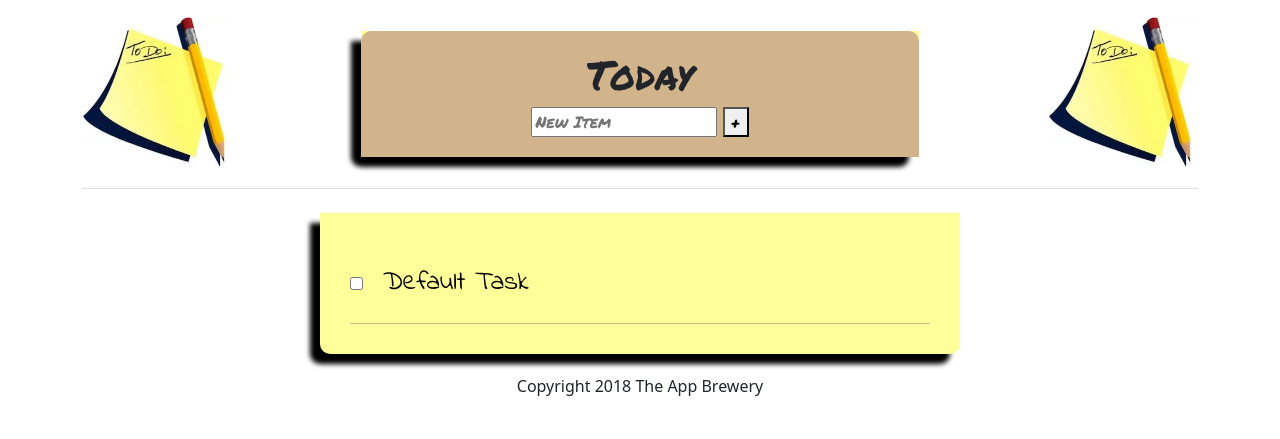
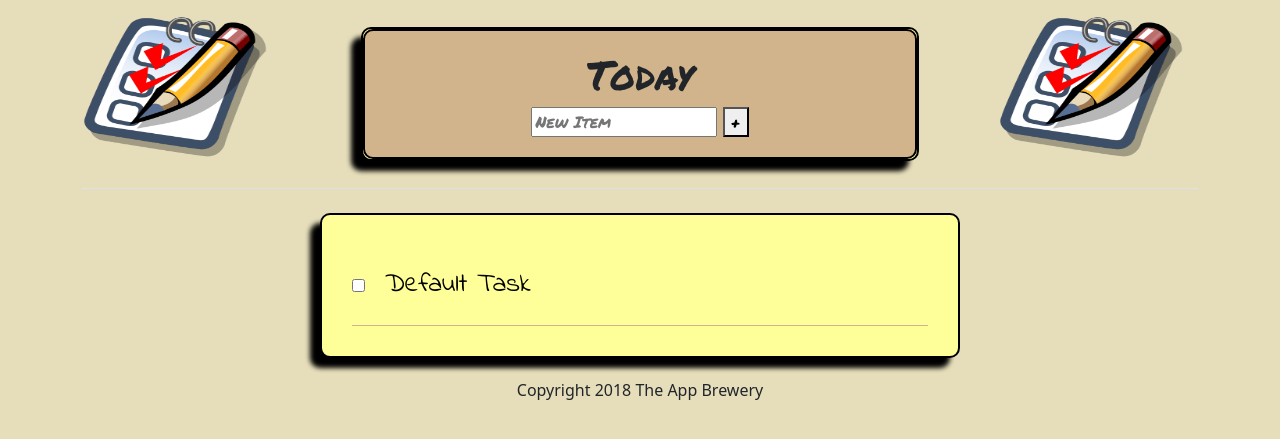
Before and after one commit to galvelistious37/todo-list-v2, a Node server app: page / in a window 1280 px wide. Shown: the top 439 px of the page. Run offline with Node 20, Linux system fonts and the light colour scheme; data comes from the database, SQL or seed files in the repository; data that the repository does not hold is empty; some libraries are stand-ins or nearby versions.

Commit message:
Add some additional css to update the color scheme. Change the image to an image with transparetn background

```diff
--- a/public/css/styles.css
+++ b/public/css/styles.css
@@ -1,10 +1,10 @@
-.header-img {
-  width: 150px;
-  height: 150px;
+body{
+  background-color: rgb(230, 222, 187);
 }
 
-.strikethrough {
-  text-decoration: line-through
+.header-img {
+  width: 200px;
+  height: 150px;
 }
 
 h1 {
@@ -20,8 +20,8 @@ h1 {
   width: 50%;
   margin: 0 auto;
   box-shadow: -10px 10px 5px black;
-  border-bottom-left-radius: 10px;
-  border-bottom-right-radius: 10px;
+  border-radius: 10px;
+  border: 2px solid black
 }
 
 .flex-card {
@@ -33,8 +33,8 @@ h1 {
   background-color: tan;
   padding: 20px;
   font-family: 'Permanent Marker', cursive;
-  border-top-left-radius: 10px;
-  border-top-right-radius: 10px;
+  border-radius: 10px;
+  border: 2px solid black;
 }
 
 .todo-container {
--- a/views/header.ejs
+++ b/views/header.ejs
@@ -3,7 +3,7 @@
 
 <head>
   <meta charset="utf-8">
-  <!-- <meta name="viewport" content="width=device-width, initial-scale=1.0"> -->
+  <meta name="viewport" content="width=device-width, initial-scale=1.0">
   <title>To Do List</title>
   <link href="https://cdn.jsdelivr.net/npm/bootstrap@5.3.1/dist/css/bootstrap.min.css" rel="stylesheet" integrity="sha384-4bw+/aepP/YC94hEpVNVgiZdgIC5+VKNBQNGCHeKRQN+PtmoHDEXuppvnDJzQIu9" crossorigin="anonymous">
   <link rel="preconnect" href="https://fonts.googleapis.com">
--- a/views/list.ejs
+++ b/views/list.ejs
@@ -1,13 +1,14 @@
 <%- include("header") -%>
-<section="header-section">
+<!-- Header Section-->
 <div class="container">
   <header class="d-flex flex-wrap align-items-center justify-content-center justify-content-md-between py-3 mb-4 border-bottom">
+    <!-- Left image-->
     <div class="col-md-3 mb-2 mb-md-0">
         <a href="/" class="d-inline-flex link-body-emphasis text-decoration-none">
             <img src="/images/ToDoList.png" alt="to do list" class="header-img" />
         </a>
     </div>
-
+    <!-- Header Title and New Task text box -->
     <div class="flex-container">
       <div class="flex-card">
         <h1> <%= listTitle %> </h1>
@@ -17,7 +18,7 @@
         </form>
       </div>
     </div>
-
+    <!-- Right image-->
     <div  class="col-md-3 text-end">
         <a href="/" class="d-inline-flex link-body-emphasis text-decoration-none">
             <img src="/images/ToDoList.png" alt="to do list" class="header-img remove-small" />
@@ -25,8 +26,7 @@
     </div>
   </header>
 </div>
-</section>
-
+<!-- Main body sections-->
 <div class="flex-container">
   <div class="todo-container">
     <% newListItems.forEach((item) => { %>
@@ -38,8 +38,6 @@
         <input type="hidden" name="hiddenListName" value="<%= listTitle %>" />
       </form>
     <% }) %>
-
-
   </div>
 </div>
 
```
Also changed, not shown: public/images/ToDoList.png. Lines whose indentation alone changed are shown as unchanged.
